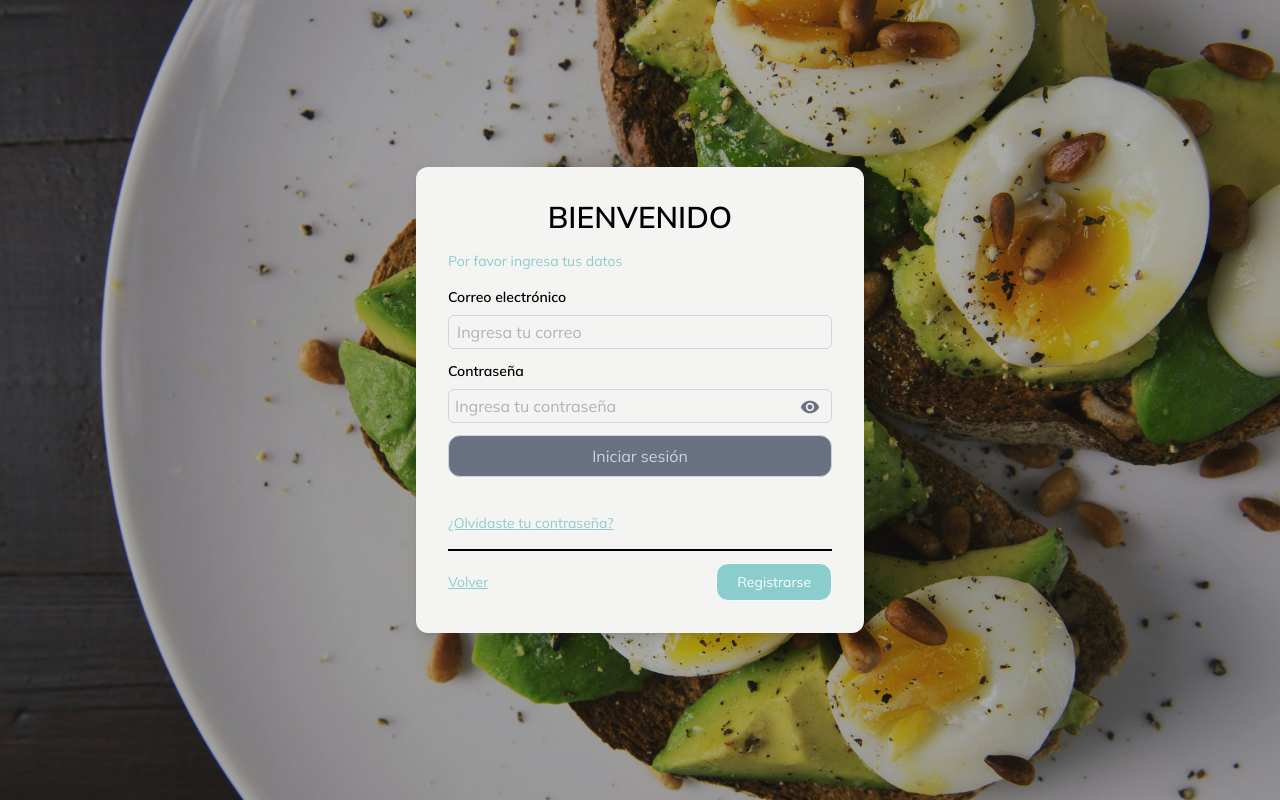
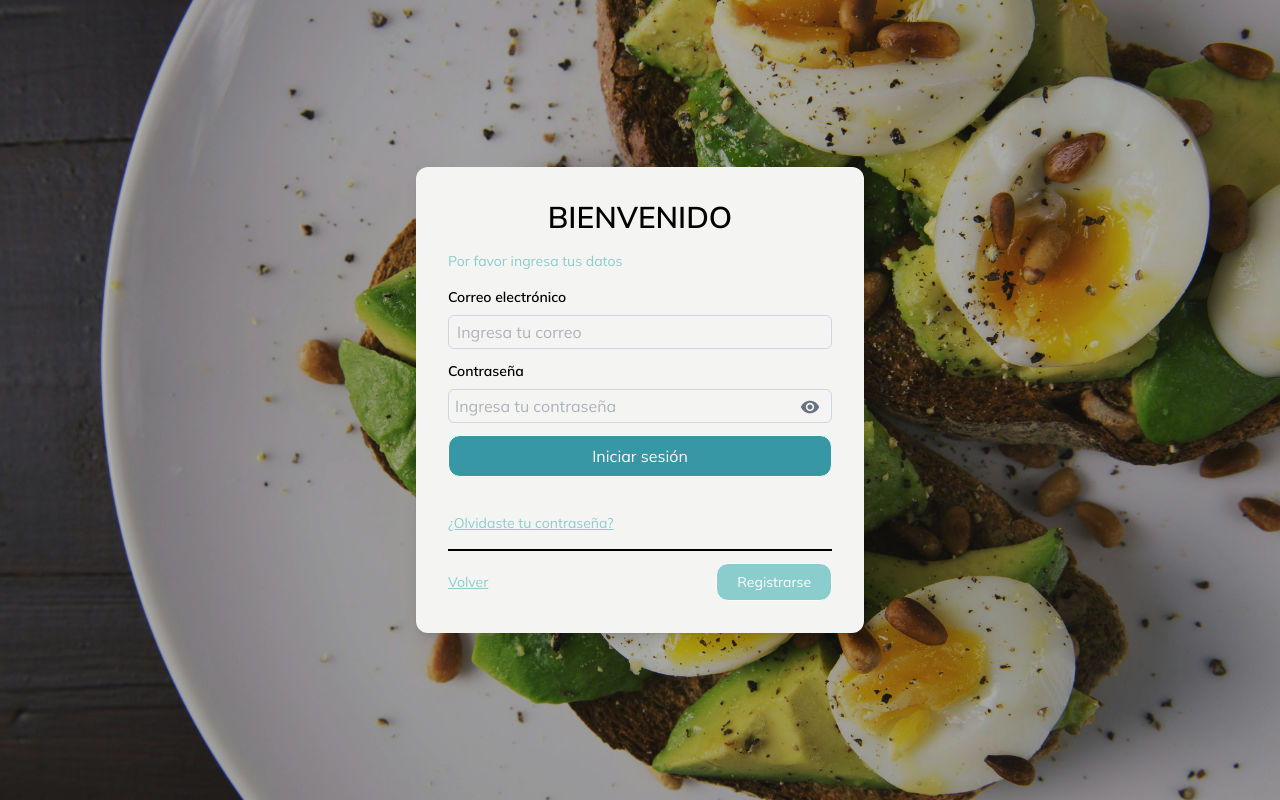
Before and after one commit to JoelTorres981/NutriFront, a React (Vite) app: page /login in a window 1280 px wide. Built offline with nearby package versions, Linux system fonts and the light colour scheme; a web font is replaced by a local one.

Commit message:
Arreglos diseño

```diff
--- a/src/layout/Dashboard.jsx
+++ b/src/layout/Dashboard.jsx
@@ -47,7 +47,7 @@ const Dashboard = () => {
                         <li className="text-center">
                             <Link to='/dashboard' className={`${urlActual === '/dashboard' ? 'text-slate-900 bg-secondary' : 'text-slate-600'} text-lg mt-2 hover:text-slate-600 flex items-center gap-3 px-2 py-2 rounded-md ${!expanded && 'md:justify-center'}`}>
                                 <FaUser className="text-2xl min-w-[1.5rem]" />
-                                <span className={`whitespace-nowrap duration-200 ${!expanded && 'md:hidden'}`}>Información Personal</span>
+                                <span className={`whitespace-nowrap duration-200 ${!expanded && 'md:hidden'}`}>Perfil</span>
                             </Link>
                         </li>
 
--- a/src/pages/Login.jsx
+++ b/src/pages/Login.jsx
@@ -80,7 +80,7 @@ const Login = () => {
 
                         {/* Botón de iniciar sesión */}
                         <button className="py-2 w-full block text-center bg-gray-500 text-slate-300 border rounded-xl
-                            hover:scale-100 duration-300 hover:bg-gray-900 hover:text-white">Iniciar sesión</button>
+                            hover:scale-100 duration-300 hover:bg-gray-900 hover:text-white" style={{ backgroundColor: 'var(--color-primary)', color: 'white' }}>Iniciar sesión</button>
                     </form>
 
                     {/* Olvidaste tu contraseña */}
```
